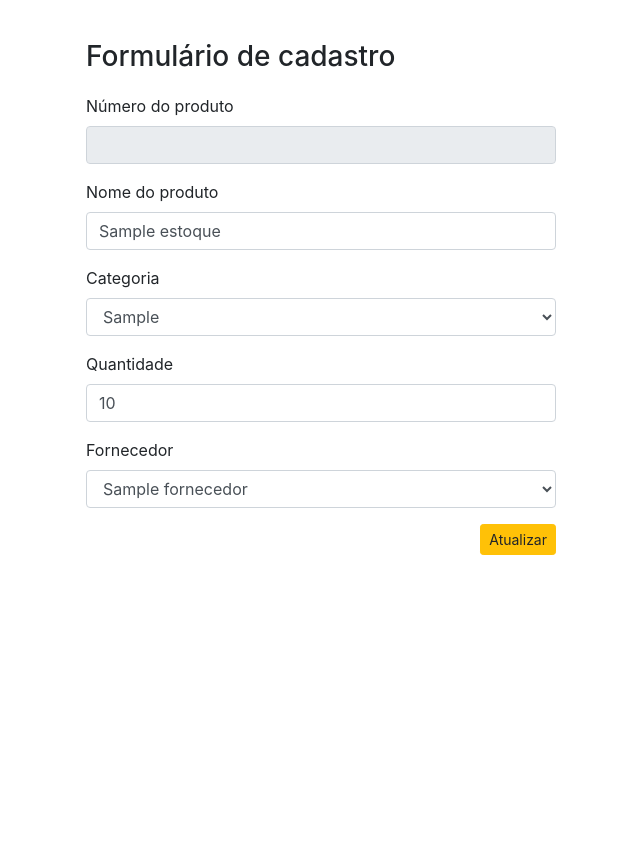
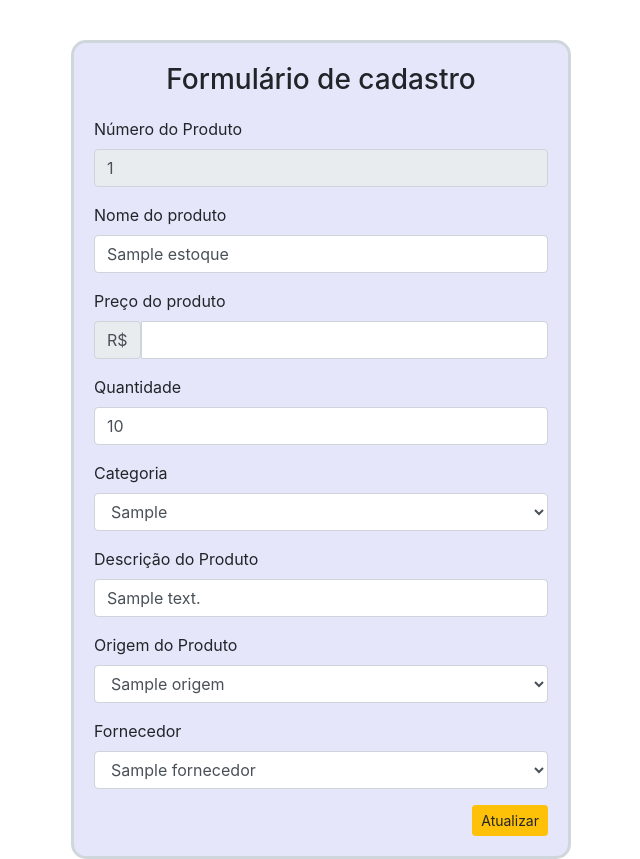
Before and after one commit to igoradriano/Desafio-CRUD-Produtos, a PHP site: page /editar_produto.php?id=1 in a window 1280 px wide. Shown: the whole page, without its empty margins (319-959 px from the left). Before the commit the page ends 555 px from the top, so only its background shows below. Run offline with PHP 8.4, Linux system fonts and the light colour scheme; tables that the repository leaves empty or names only in its code hold one stand-in row (values such as "Sample post").

Commit message:
Página de Atualização

```diff
--- a/adicionar_produto.php
+++ b/adicionar_produto.php
@@ -34,6 +34,7 @@
         <div class="container" style="margin-top: 40px" id="container">
             <h3 style="text-align:center">Formulário de cadastro </h3>
             <form action="_inserir_produto.php" method="post" style="margin-top: 20px">
+
                 <div class="form-group">
                     <label>Nome do produto</label>
                     <input type="text" class="form-control" name="nomeproduto" placeholder="Insira o nome do produto"
@@ -78,8 +79,7 @@
 
                 <div class="form-group">
                     <label>Descrição do Produto</label>
-                    <input type="text" class="form-control" name="descricaoproduto" placeholder="Insira uma breve descrição"
-                        autocomplete="off">
+                    <input type="text" class="form-control" name="descricaoproduto" placeholder="Insira uma breve descrição" autocomplete="off">
                 </div>
 
                 <div class="form-group">
--- a/editar_produto.php
+++ b/editar_produto.php
@@ -18,6 +18,11 @@ $id = $_GET['id'];
     <style>
     #container {
         width: 500px;
+        border-radius: 15px;
+        border: 0.2em solid;
+        padding: 20px;
+        border-color: #cfd6dc;
+        background-color:rgb(230,230,250);
     }
     </style>
 
@@ -26,9 +31,7 @@ $id = $_GET['id'];
 <body>
 
     <div class="container" style="margin-top: 40px" id="container">
-
-        <h3>Formulário de cadastro</h3>
-
+        <h3 style="text-align:center">Formulário de cadastro </h3>
         <form action="_atualizar_produto.php" method="post" style="margin-top: 20px">
             <?php
 
@@ -41,17 +44,34 @@ $id = $_GET['id'];
                 $categoria = $array['categoria'];
                 $quantidade = $array['quantidade'];
                 $fornecedor = $array['fornecedor'];
+                $descricao = $array['descricaoproduto'];
+                $origem = $array['origem'];
 
             ?>
-            <div class="form-group">
-                <label>Número do produto</label>
-                <input type="number" class="form-control" name="numproduto" value="<?php echo $numproduto?>" disabled>
+             <div class="form-group">
+                <label>Número do Produto</label>
+                <input type="number" class="form-control" name="id_estoque" value="<?php echo $id_estoque?>" disabled>
                 <input type="number" class="form-control" name="id" value="<?php echo $id?>" style="display:none;">
             </div>
+
             <div class="form-group">
                 <label>Nome do produto</label>
                 <input type="text" class="form-control" name="nomeproduto" value="<?php echo $nomeproduto?>">
             </div>
+
+            <div class="form-group">
+                <label>Preço do produto</label>
+                <div class="input-group">
+                        <div class="input-group-text">R$</div>
+                        <input type="number" min="0.00" step="0.01" id="exampleInputAmount" class="form-control" name="numproduto" value="<?php echo $numproduto?>">
+                </div>
+            </div>
+
+            <div class="form-group">
+                <label>Quantidade</label>
+                <input type="number" class="form-control" name="quantidade" value="<?php echo $quantidade?>">
+            </div>
+
             <div class="form-group">
                 <label>Categoria</label>
                 <select class="form-control" name="categoria">
@@ -72,10 +92,34 @@ $id = $_GET['id'];
                     <?php  } ?>
                 </select>
             </div>
+
             <div class="form-group">
-                <label>Quantidade</label>
-                <input type="number" class="form-control" name="quantidade" value="<?php echo $quantidade?>">
+                    <label>Descrição do Produto</label>
+                    <input type="text" class="form-control" name="descricaoproduto" value="<?php echo $descricao?>">
             </div>
+
+            <div class="form-group">
+                    <label>Origem do Produto</label>
+                    <select class="form-control" name="origem">
+
+                        <?php
+                        include 'conexao.php';
+
+                        $sql2 = "SELECT * FROM `origem`";
+                        $buscar2 = mysqli_query($conexao,$sql2);
+
+                        while ($array2 = mysqli_fetch_array($buscar2)) {
+                            $id_origem = $array2['id_origem'];
+                            $nom_origem = $array2['nom_origem'];
+
+                        ?>
+                        <option><?php echo $nom_origem ?></option>
+
+                        <?php  } ?>
+
+                    </select>
+            </div>
+
             <div class="form-group">
                 <label>Fornecedor</label>
                 <select class="form-control" name="fornecedor">
```
Also changed, not shown: _atualizar_produto.php (+10 -6 lines), listar_produtos.php (+11 -3 lines).
